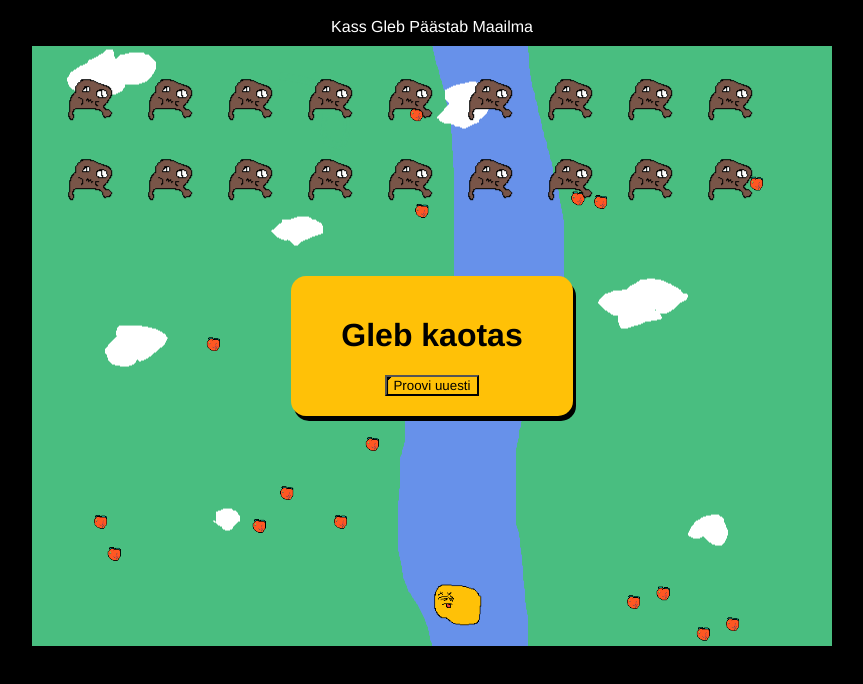
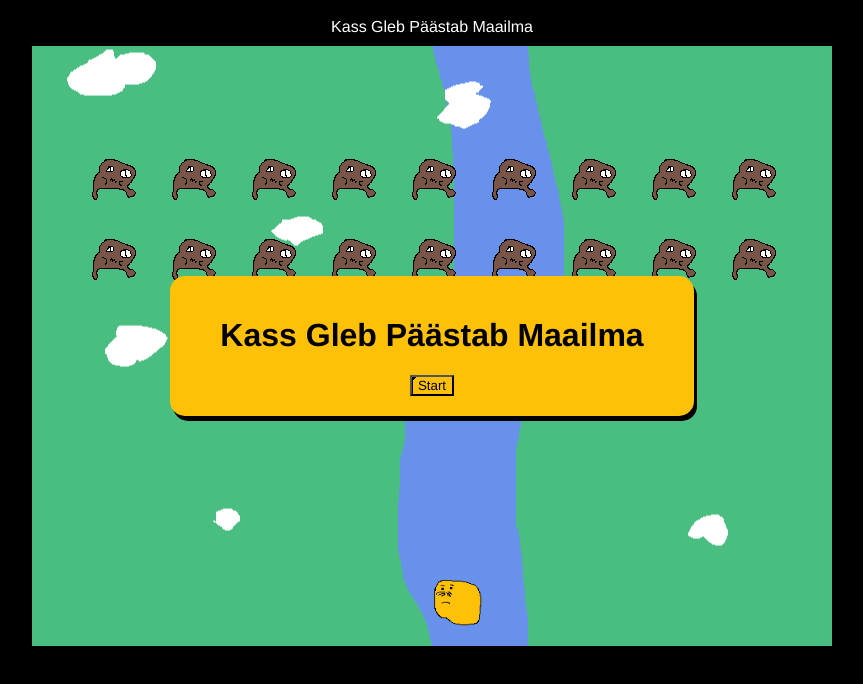
Before and after one commit to krisdjan/spaceinvader, a plain HTML site: page index.html in a window 1280 px wide. Shown: the whole page, without its empty margins (208-1071 px from the left). Drawn offline with Linux system fonts and the light colour scheme.

Commit message:
Muusika, soundid, startgame funktsioon, koodi korrastus, mängu lõpu lihvimine

```diff
--- a/index.html
+++ b/index.html
@@ -7,14 +7,15 @@
     <link rel="stylesheet" href="style.css">
 </head>
 <body>
+
     <div class = "wrap">
         <header> Kass Gleb Päästab Maailma</header>
         <div class = "gameWrap">
             <div class = "main"></div>
-                <!-- <div class = "startScreen">
+                <div class = "startScreen">
                     <h1>Kass Gleb Päästab Maailma</h1>
-                    <button class="btn" id="startBtn">Start</button>
-                </div> -->
+                    <button class="btn" id="startBtn" onclick="startGame()">Start</button>
+                </div>
                 <div class="win">
                     <h1>Gleb on kangelane</h1>
                     <button class="btn" onclick="window.location.reload()">Mängi uuesti</button>
@@ -23,9 +24,18 @@
                     <h1>Gleb kaotas</h1>
                     <button class="btn" onclick="window.location.reload()">Proovi uuesti</button>
                 </div>
+                <audio src="src/gameMusic.mp3" id="gameMusic" loop preload="auto"></audio>
         </div>
-        <footer></footer>
         <script src="main.js"></script>
+        <script>
+            // ei saanud mainis tööle
+            window.onload = function() {
+                var gameMusic = document.getElementById("gameMusic");
+                gameMusic.volume = 0.5;
+                gameMusic.currentTime = 0;
+                gameMusic.play();
+            }
+        </script>
     </div>
 </body>
 </html>
--- a/main.js
+++ b/main.js
@@ -15,8 +15,7 @@ const gameOverSound = new Audio("src/glebKaotas.mp3");
 const gameWonSound = new Audio("src/glebVoitis.mp3");
 const monsterDeadSound = new Audio("src/kollDead.mp3");
 shootSound1.volume = 0.25;
-
-// const startBtn =  document.querySelector("strtBtn");
+monsterDeadSound.volume = 0.5;
 
 const state = {
     xPos: 0,
@@ -33,24 +32,11 @@ const state = {
     moveLeft: false,
     catWidth: 50,
     gameOver: false,
-    gameStarted: true,
+    gameStarted: false
 }
 
-//Mängija
-
-function setImage($container, img) {
-    $container.src = img;
-}
-
-function createPlayer($container) {
-    state.xPos = gameWidth / 2;
-    state.yPos = gameHeight - 70;
-    const $player = document.createElement("img");
-    $player.src = defaultCatImg;
-    $player.className = "player";
-    $container.appendChild($player);
-    setPosition($player, state.xPos, state.yPos);
-    setSize($player, state.catWidth);
+function startGame() {
+    state.gameStarted = true;
 }
 
 //Määrab asukoha koordinaatide järgi
@@ -62,6 +48,22 @@ function setPosition($element, x, y) {
 function setSize($element, width) {
     $element.style.width = `${width}px`;
     $element.style.height = "auto";
+}
+
+function setImage($container, img) {
+    $container.src = img;
+}
+
+//Mängija
+function createPlayer($container) {
+    state.xPos = gameWidth / 2;
+    state.yPos = gameHeight - 70;
+    const $player = document.createElement("img");
+    $player.src = defaultCatImg;
+    $player.className = "player";
+    $container.appendChild($player);
+    setPosition($player, state.xPos, state.yPos);
+    setSize($player, state.catWidth);
 }
 
 function updatePlayer() {
@@ -87,9 +89,7 @@ function updatePlayer() {
             $player.src = defaultCatImg;
         }, 100);
     }
-
 }
-
 
 //Õunad(ehk kuulid)
 function deleteApple(apples, apple, $apple) {
@@ -166,7 +166,7 @@ function updateMonsterApple() {
         }
         const monsterAppleRectangle = monsterApple.$monsterApple.getBoundingClientRect();
         const catRectangle = document.querySelector(".player").getBoundingClientRect();
-        if(collideRect(catRectangle, monsterAppleRectangle)) {
+        if(collideRect(catRectangle, monsterAppleRectangle) && state.monsters.length != 0) {
             state.gameOver = true;
             if(!gameOverSound.ended) {gameOverSound.play();}
         }
@@ -234,6 +234,8 @@ function keyRelease(event) {
 
 //MAIN uuendus
 function update() {
+    if (state.gameStarted) {
+        document.querySelector(".startScreen").style.display = "none";
         updatePlayer();
         updateApple($container);
         updateMonsters($container);
@@ -244,14 +246,27 @@ function update() {
             document.querySelector(".lose").style.display = 'block';
             const $player = document.querySelector(".player");
             $player.src = glebKaotas;
-            if(!gameOverSound.ended) {gameOverSound.play();}
+            if(!gameOverSound.ended) {
+                gameOverSound.play();
+                gameMusic.pause();
+            }
         } else if (state.monsters.length == 0) {
             document.querySelector(".win").style.display = 'block';
             const $player = document.querySelector(".player");
             $player.src = glebVoitis;
-            if(!gameWonSound.ended) {gameWonSound.play();}
+            if(!gameWonSound.ended) {
+                gameWonSound.play();
+                gameMusic.volume = 0.2;
+            }
         }
+    } else {
+        document.querySelector(".startScreen").style.display = "block";
+        window.requestAnimationFrame(update);
+    }
 }
+
+//music
+
 
 //listenerid
 window.addEventListener("keydown", keyPress);
--- a/style.css
+++ b/style.css
@@ -90,7 +90,7 @@ footer {
 
 }
 
-/* .startScreen {
+.startScreen {
     display: none;
     color: black;
     position: absolute;
@@ -99,7 +99,7 @@ footer {
     background-color:#ffc107;
     border-radius: 15px;
     box-shadow: 3px 5px black;
-} */
+}
 
 
 @keyframes scrollBackground {
```
Also changed, not shown: 1 other file.
